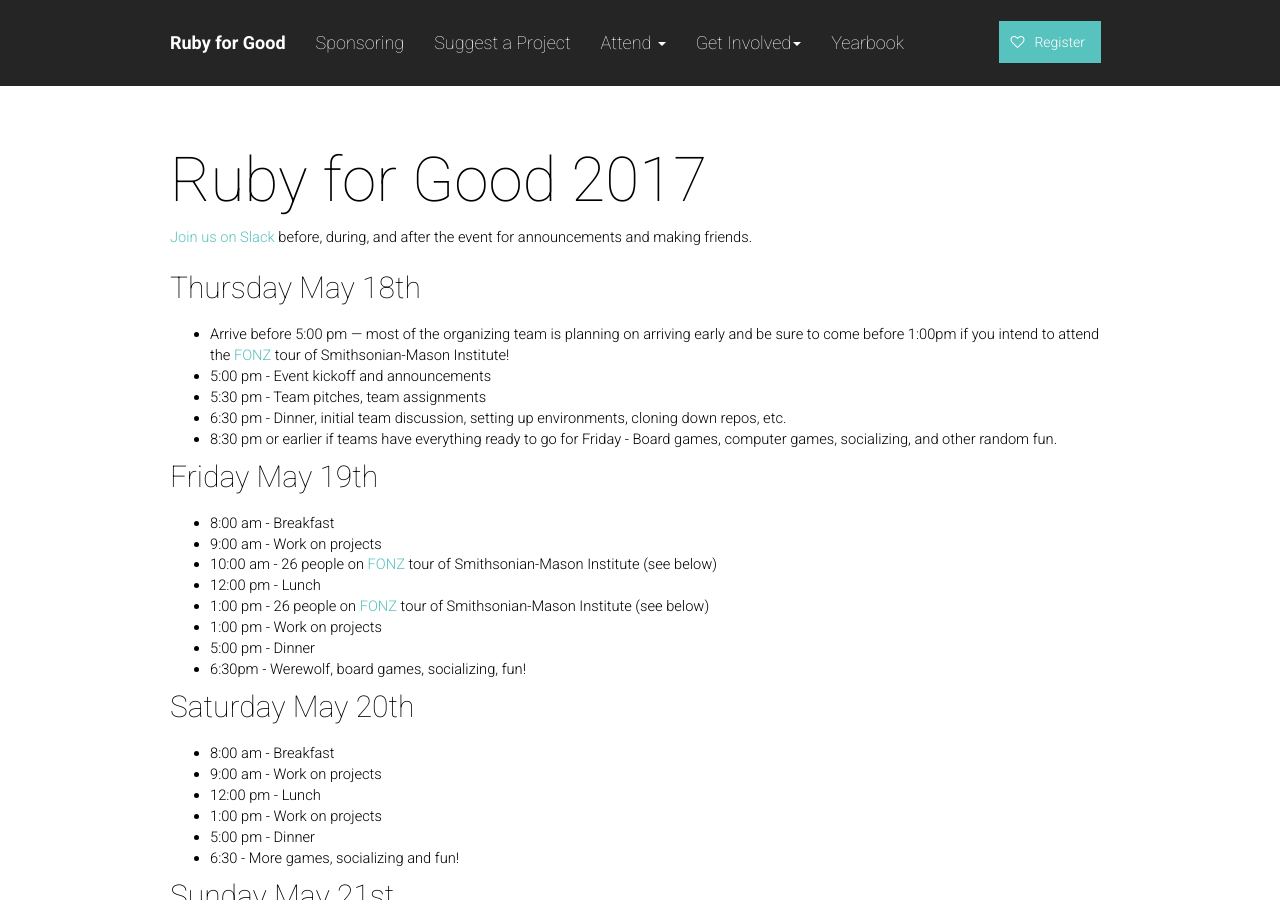
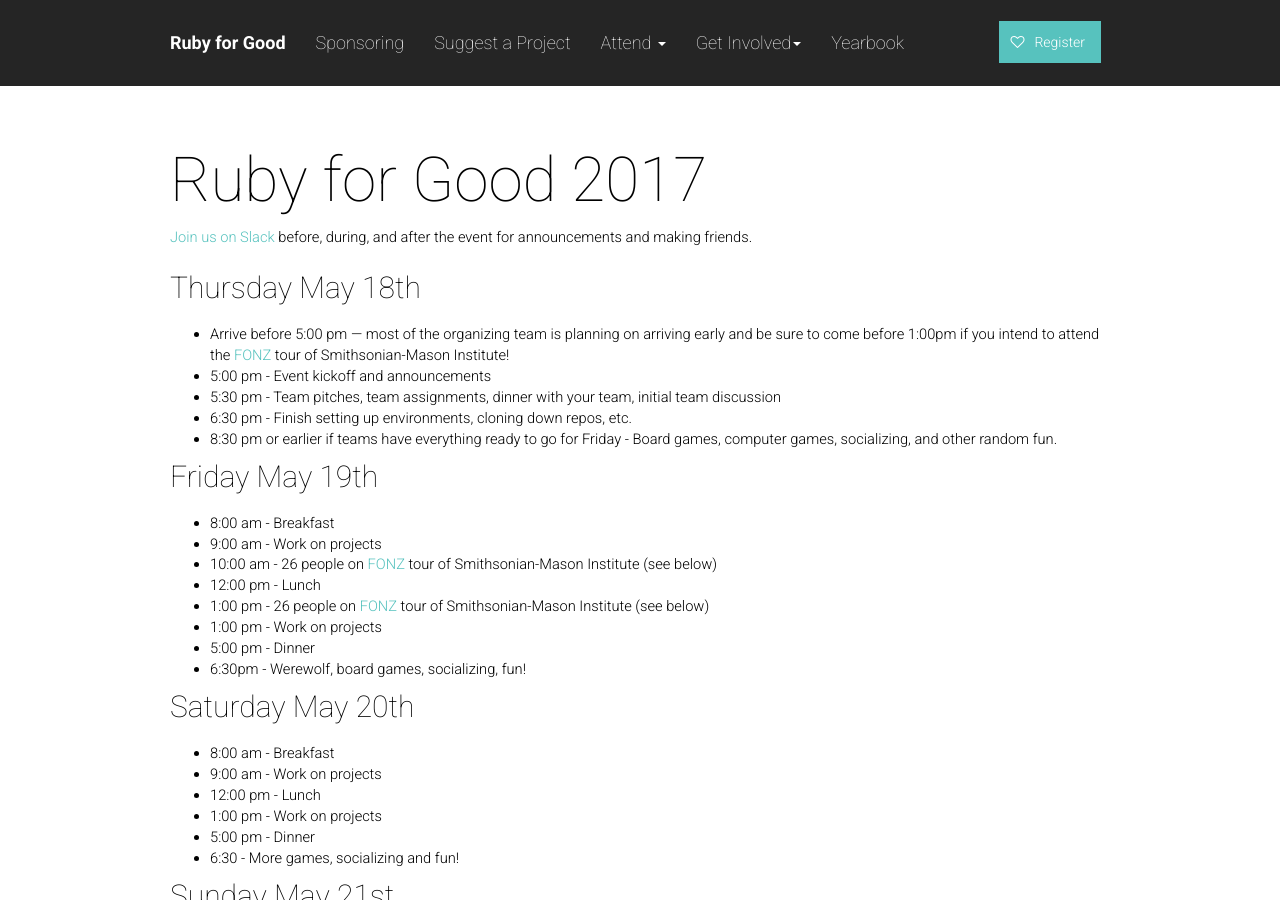
Before and after one commit to rubyforgood/rubyforgood.org--old, a Jekyll site: the page built from 2017.md, in a window 1280 px wide and 900 px high. Built offline with Jekyll 4.4.1, drawn with Linux system fonts in a browser that asks for light colours; our own code applies the rules of GitHub Pages for plain Markdown files.

Commit message:
Update 2017.md

```diff
--- a/2017.md
+++ b/2017.md
@@ -10,8 +10,8 @@
 
 * Arrive before 5:00 pm — most of the organizing team is planning on arriving early and be sure to come before 1:00pm if you intend to attend the [FONZ](https://nationalzoo.si.edu/JoinFonz/join.cfm) tour of Smithsonian-Mason Institute!
 * 5:00 pm - Event kickoff and announcements
-* 5:30 pm - Team pitches, team assignments
-* 6:30 pm - Dinner, initial team discussion, setting up environments, cloning down repos, etc.
+* 5:30 pm - Team pitches, team assignments, dinner with your team, initial team discussion
+* 6:30 pm - Finish setting up environments, cloning down repos, etc.
 * 8:30 pm or earlier if teams have everything ready to go for Friday - Board games, computer games, socializing, and other random fun.
 
 ###### Friday May 19th
```
